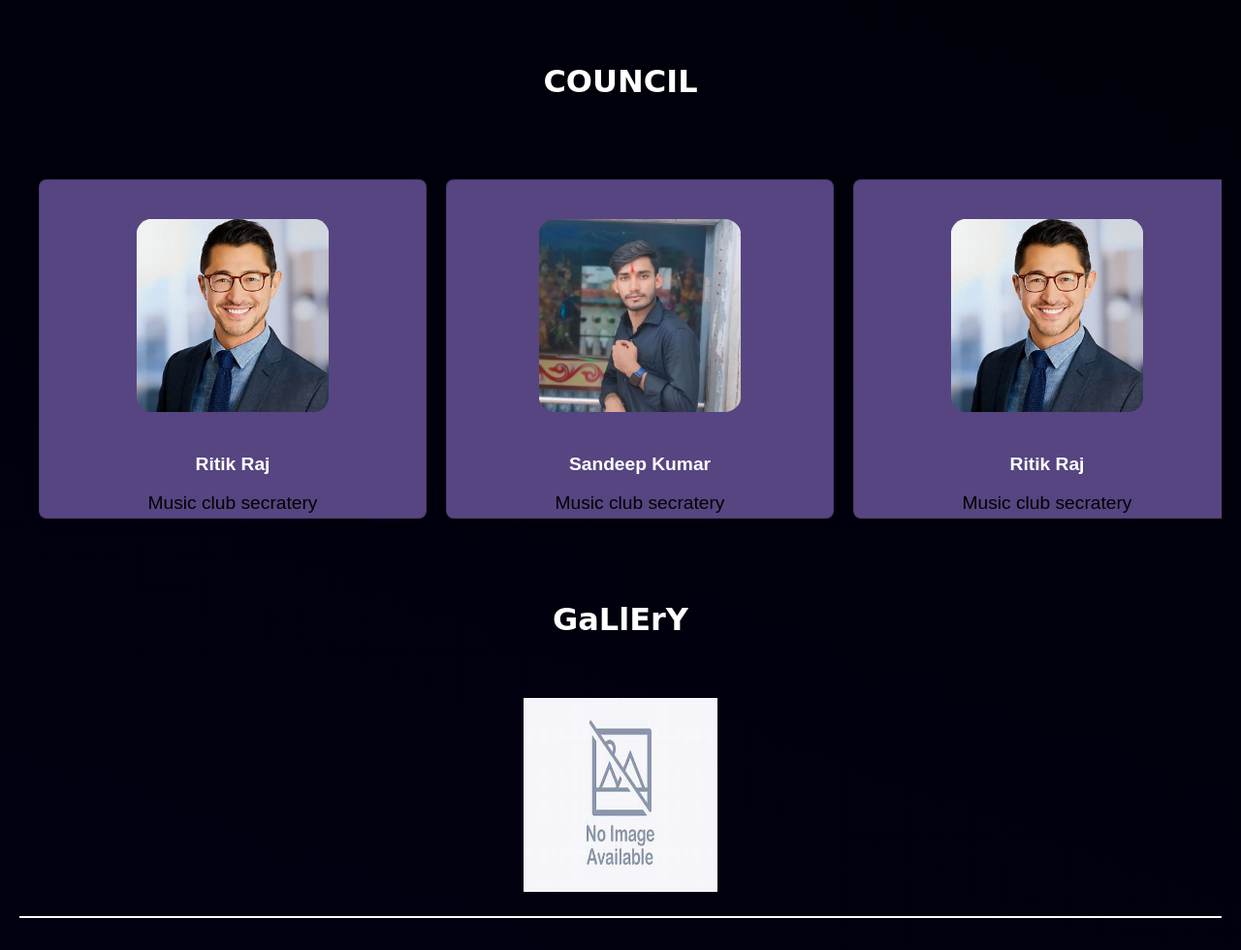
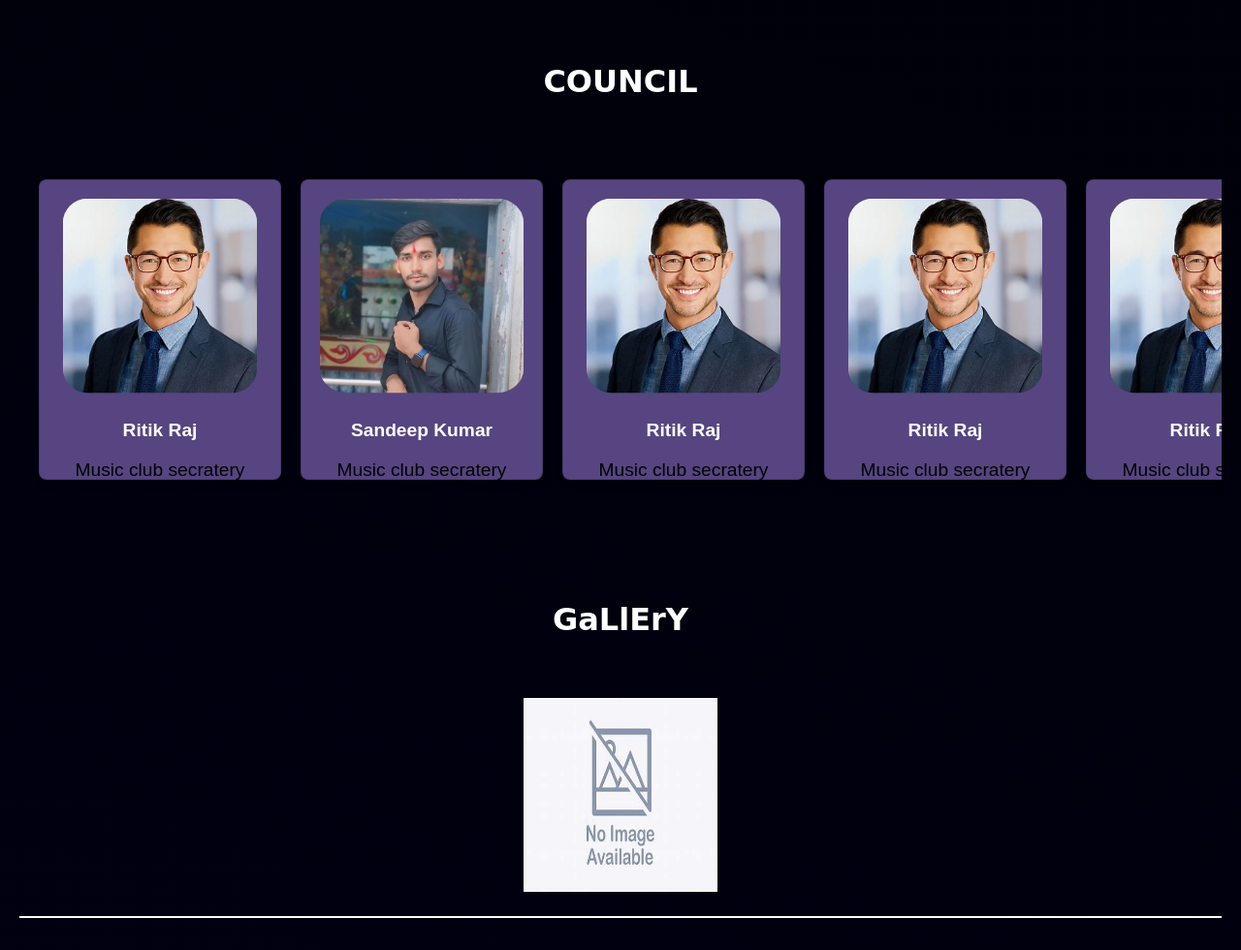
Before and after one commit to Ritikraj11/GECM, a plain HTML site: page index.html in a window 1280 px wide. Shown: the part 2464-3444 px from the top of the page at 97% size. Drawn offline with nearby package versions, Linux system fonts and the light colour scheme.

Commit message:
changes the size of scrollable row, card and image

```diff
--- a/cultural.css
+++ b/cultural.css
@@ -165,7 +165,7 @@ padding: 0%;
     font-size: 2rem;
 }
 
-/* .card{
+ .card{
     position: relative;
     display: flex;
     flex-direction: column;
@@ -174,7 +174,8 @@ padding: 0%;
     background-clip: border-box;
     border-radius: .25rem;
     height:100%;
-} */
+    width: 50%;
+}
 
 
 .card-title{
@@ -190,7 +191,7 @@ padding: 0%;
 
 .img{
     padding: 10%;
-    height:80%;
+    height:250px;
     width: auto;
     border-radius: 20%;
 }
@@ -208,8 +209,8 @@ padding: 0%;
 
 .scrollable-row .card {
     flex: 0 0 auto;
-    width: 400px; /* Set the width of each card */
-    height: 350px; /* Set the height of each card */
+    width: 250px; /* Set the width of each card */
+    height: 310px; /* Set the height of each card */
     margin-right: 20px;
     background-color: #564581;
     color: white;
```
